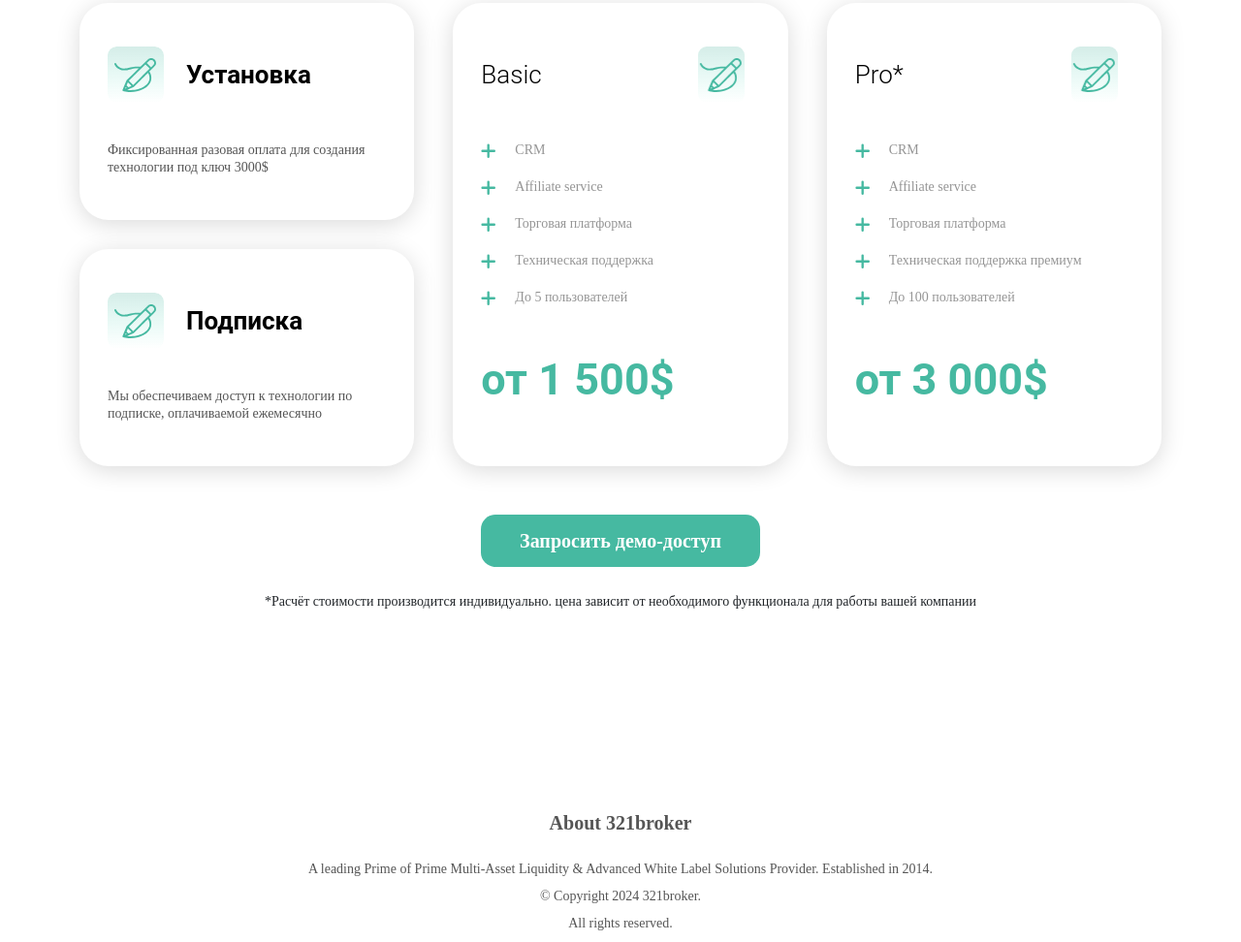
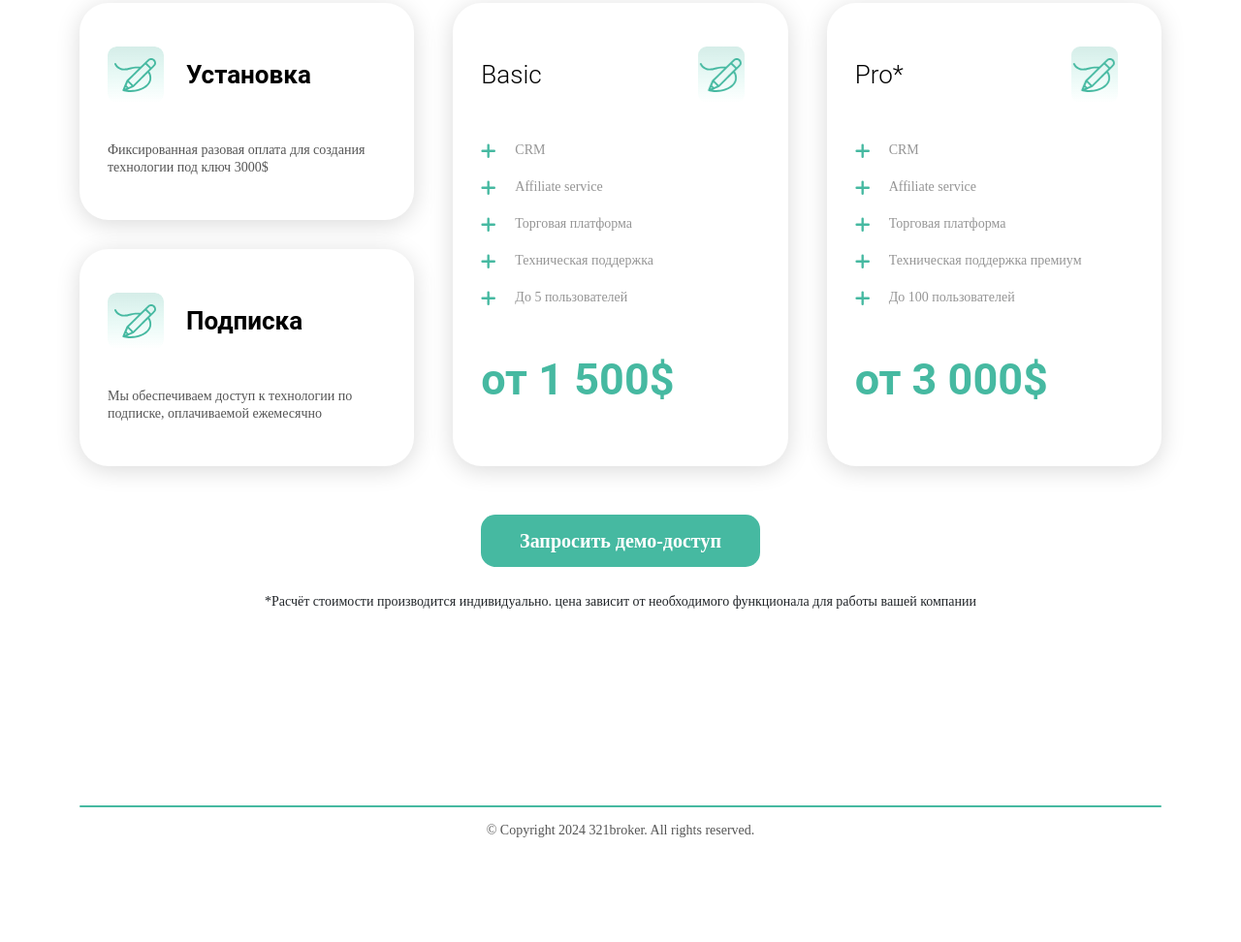
Before and after one commit to G0g0l4/crm-landing, a website: page index.html in a window 1280 px wide. Shown: the part 4408-5380 px from the top of the page at 97% size. After the commit the page ends 5284 px from the top, so only its background shows below. Drawn offline with nearby package versions, Linux system fonts and the light colour scheme.

Commit message:
little changes

```diff
--- a/index.html
+++ b/index.html
@@ -6,7 +6,7 @@
           content="width=device-width, user-scalable=no, initial-scale=1.0, maximum-scale=1.0, minimum-scale=1.0">
     <meta http-equiv="X-UA-Compatible" content="ie=edge">
     <title>Document</title>
-    <link rel="stylesheet" href="/dist/css/index.css?v=1.0.0">
+    <link rel="stylesheet" href="/dist/css/index.css?v=1.0.1">
 </head>
 <body>
 <header style="background-image: url('src/icons/background.svg')">
@@ -295,7 +295,7 @@
 
     <section id="features">
         <div class="scrollable-content">
-            <div id="features-carousel" class="carousel slide" data-bs-ride="carousel">
+            <div id="features-carousel" class="carousel slide" data-bs-ride="carousel" data-bs-interval="2000">
                 <div class="carousel-indicators">
                     <button type="button" data-bs-target="#features-carousel" data-bs-slide-to="0"
                             class="active" aria-current="true" aria-label="Slide 1"></button>
@@ -505,24 +505,8 @@
     </section>
 
     <footer>
-        <div class="address-wrapper">
-            <div class="address-details">
-                <div>
-                    <h4 class="title">About 321broker</h4>
-                    <p class="address">
-                        A leading Prime of Prime Multi-Asset Liquidity & Advanced White Label Solutions Provider.
-                        Established in
-                        2014.
-                    </p>
-                </div>
-                <div>
-                    <p class="copyright">© Copyright 2024 321broker.</p>
-                    <p class="copyright">All rights reserved.</p>
-                </div>
-            </div>
-
-            <div class="divider"></div>
-        </div>
+        <div class="divider"></div>
+        <p class="copyright">© Copyright 2024 321broker. All rights reserved.</p>
     </footer>
 </div>
 
--- a/src/css/index.scss
+++ b/src/css/index.scss
@@ -186,30 +186,18 @@ header {
 }
 
 footer {
-  .address-wrapper {
+  width: 100%;
   text-align: center;
   display: flex;
   align-items: center;
   flex-direction: column;
 
-    .title {
-      margin-bottom: 10px;
-      font-family: Montserrat, serif;
-      font-size: 20px;
-      font-weight: 800;
-      line-height: 37px;
-      text-align: center;
-      color: var(--main-gray);
-    }
-
-    .address {
-      font-family: Montserrat, serif;
-      font-size: 14px;
-      font-weight: 500;
-      line-height: 18px;
-      text-align: center;
-      color: var(--main-gray);
-      margin-bottom: 10px;
+  .divider {
+    width: 100%;
+    height: 2px;
+    border-radius: 25px;
+    background: var(--main-green);
+    margin-bottom: 15px;
   }
 
   .copyright {
@@ -221,103 +209,6 @@ footer {
     color: var(--main-gray);
     margin-bottom: 10px;
   }
-  }
-
-  //width: 100%;
-  //display: grid;
-  //grid-template-columns: 1fr;
-  //grid-row-gap: 25px;
-  //margin-bottom: 60px;
-  //
-  //.address-wrapper {
-  //  display: flex;
-  //  align-items: center;
-  //  justify-content: center;
-  //  flex-direction: column-reverse;
-  //  order: 2;
-  //
-  //  .address-details {
-  //    display: flex;
-  //    align-items: center;
-  //    flex-direction: column;
-  //    height: 100%;
-  //
-  //    .title {
-  //      margin-bottom: 10px;
-  //      font-family: Montserrat, serif;
-  //      font-size: 20px;
-  //      font-weight: 800;
-  //      line-height: 37px;
-  //      text-align: center;
-  //      color: var(--main-gray);
-  //    }
-  //
-  //    .address {
-  //      font-family: Montserrat, serif;
-  //      font-size: 14px;
-  //      font-weight: 500;
-  //      line-height: 18px;
-  //      text-align: center;
-  //      color: var(--main-gray);
-  //      margin-bottom: 10px;
-  //    }
-  //
-  //    .copyright {
-  //      font-family: Montserrat, serif;
-  //      font-size: 14px;
-  //      font-weight: 500;
-  //      line-height: 18px;
-  //      text-align: center;
-  //      color: var(--main-gray);
-  //      margin-bottom: 0;
-  //    }
-  //  }
-  //
-  //  .divider {
-  //    width: 100%;
-  //    border-radius: 50px;
-  //    background-color: var(--main-green);
-  //    height: 3px;
-  //    margin-bottom: 15px;
-  //  }
-  //}
-  //
-  //.links-wrapper {
-  //  display: grid;
-  //  grid-template-columns: 1fr 1fr;
-  //  grid-row-gap: 20px;
-  //  order: 1;
-  //
-  //  .links {
-  //    display: flex;
-  //    align-items: center;
-  //    flex-direction: column;
-  //
-  //    .title {
-  //      font-family: Montserrat, serif;
-  //      font-size: 20px;
-  //      font-weight: 600;
-  //      line-height: 37px;
-  //      text-align: left;
-  //      margin-bottom: 10px;
-  //      color: var(--main-gray);
-  //    }
-  //
-  //    .link {
-  //      font-family: Montserrat, serif;
-  //      font-size: 14px;
-  //      font-weight: 500;
-  //      line-height: 26px;
-  //      text-align: left;
-  //      text-decoration: none;
-  //      color: var(--main-gray);
-  //
-  //      &:not(:last-child) {
-  //        margin-bottom: 3px;
-  //      }
-  //    }
-  //  }
-  //}
 }
 
 .font-size-26 {
--- a/src/css/responsive.scss
+++ b/src/css/responsive.scss
@@ -84,20 +84,6 @@
           font-size: 18px;
           line-height: 23px;
           text-align: left;
-        }
-      }
-    }
-  }
-
-  footer {
-    .address-wrapper {
-      .address-details {
-        .title {
-          margin-bottom: 20px;
-        }
-
-        .address {
-          margin-bottom: 10px;
         }
       }
     }
```
Also changed, not shown: dist/css/index.css, 1 other file. Lines whose indentation alone changed are shown as unchanged.
